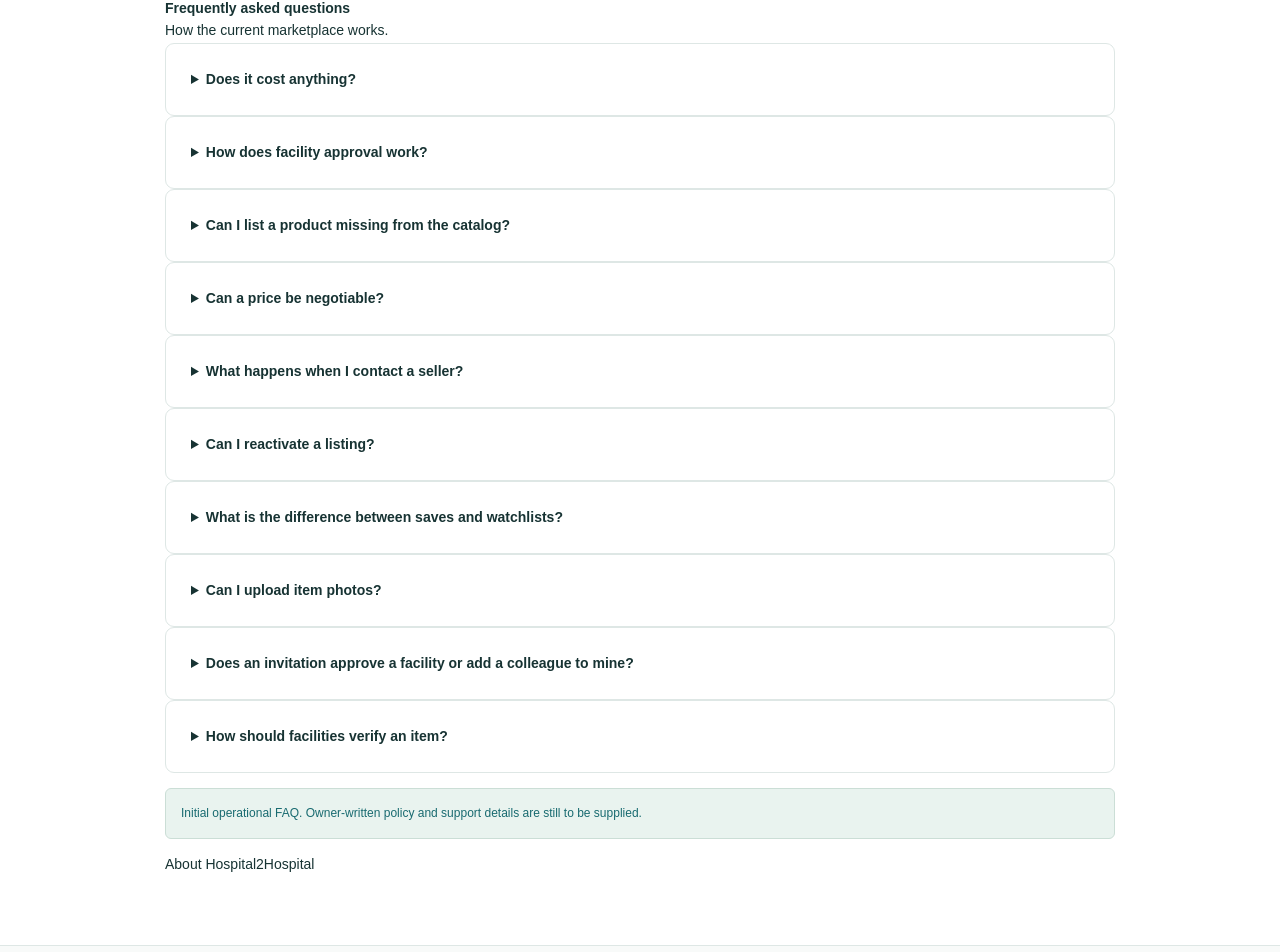
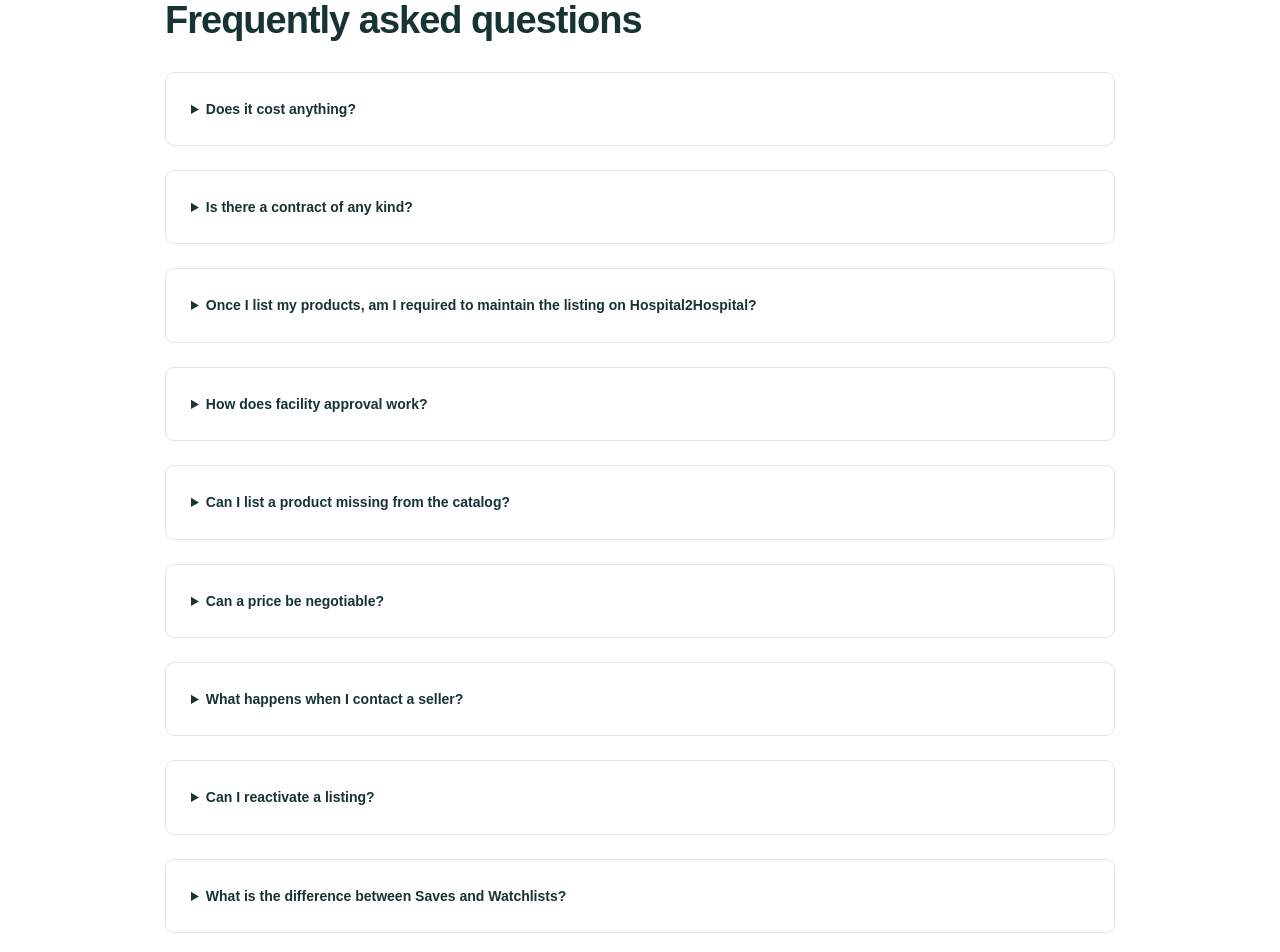
Before and after one commit to jpwright409/hospital2hospital, a Next.js app: page /faq in a window 1280 px wide. Shown: the part 169-1121 px from the top of the page. Built offline with nearby package versions, Linux system fonts and the light colour scheme.

Commit message:
Publish owner-approved About and FAQ content

```diff
--- a/src/app/about/page.tsx
+++ b/src/app/about/page.tsx
@@ -1,2 +1,7 @@
 import Link from "next/link";
-export default function Page() {return <div className="container page-section conversation-container"><h1>About Hospital2Hospital</h1><p>Hospital2Hospital connects healthcare facilities with excess surgical supplies and equipment to facilities that need them.</p><section className="panel"><h2>Better connections. Less excess.</h2><p>Our marketplace is free to use. Facilities publish their actual available inventory, find supplies and equipment, and communicate directly with other approved facilities.</p><p>We do not process payments, collect transaction fees, or arrange shipping. The two facilities discuss availability, suitability, price and any arrangements directly.</p></section><p className="notice">Initial mission copy. The owners&apos; final story and approved wording are still to be supplied.</p><Link className="button primary" href="/marketplace">Explore inventory</Link><Link className="button secondary" href="/refer">Refer a facility</Link></div>;}
+import content from "@/lib/owner-content.json";
+export default function Page() {
+ return <div className="container page-section conversation-container owner-content-page"><h1>About Us</h1>
+ {content.about.map(section=><section className="panel" key={section.title}><h2>{section.title}</h2><p>{section.body}</p></section>)}
+ <div className="account-links"><Link className="button primary" href="/marketplace">Explore inventory</Link><Link className="button secondary" href="/refer">Refer a facility</Link></div></div>;
+}
--- a/src/app/faq/page.tsx
+++ b/src/app/faq/page.tsx
@@ -1,14 +1,7 @@
 import Link from "next/link";
-const questions=[
- ["Does it cost anything?","Hospital2Hospital has no listing fees or transaction fees. There are no shopping carts or platform payments."],
- ["How does facility approval work?","Register with a work email, confirm it, and submit your facility. A platform administrator reviews the facility before inventory management and buyer inquiries become available."],
- ["Can I list a product missing from the catalog?","Yes. Choose Propose a new reference product, enter manufacturer, catalog/SKU, product type and description, and provide your facility's actual stock. Matching manufacturer/catalog references are reused without overwriting shared product data."],
- ["Can a price be negotiable?","Yes. Sellers can mark an asking price negotiable, including a zero asking price, and discuss offers directly with the buyer."],
- ["What happens when I contact a seller?","Eligible members of an approved buyer facility can start or open a private shared facility conversation. A seller may also explicitly share a designated business contact with approved buyers. Personal account and backup contact information stays private."],
- ["Can I reactivate a listing?","Yes. Deactivation and marking sold retain the listing for later reactivation; verify current quantities before republishing. Delete listing is a separate withdrawal that cannot be reactivated and preserves conversation history."],
- ["What is the difference between saves and watchlists?","Saves notify you in the app when an existing saved listing changes. Watchlists match newly posted listings using your filters; email alerts are optional and require configured delivery."],
- ["Can I upload item photos?","Yes. Sellers may upload up to six JPEG, PNG or WebP images per listing, up to 5 MB each. Upload photos of the actual item; stock images are not required."],
- ["Does an invitation approve a facility or add a colleague to mine?","No. Referral emails invite someone to register. Normal email confirmation, onboarding and facility approval still apply; referrals grant no membership or permissions."],
- ["How should facilities verify an item?","Confirm the catalog identity, condition, packaging, quantity, expiration and suitability directly with the seller and manufacturer before making arrangements."],
-];
-export default function Page() {return <div className="container page-section conversation-container"><h1>Frequently asked questions</h1><p>How the current marketplace works.</p>{questions.map(([q,a])=><details className="panel" key={q}><summary><strong>{q}</strong></summary><p>{a}</p></details>)}<p className="notice">Initial operational FAQ. Owner-written policy and support details are still to be supplied.</p><Link href="/about">About Hospital2Hospital</Link></div>;}
+import content from "@/lib/owner-content.json";
+export default function Page() {
+ return <div className="container page-section conversation-container owner-content-page"><h1>Frequently asked questions</h1>
+ {content.faq.map(({question,answer})=><details className="panel" key={question}><summary><strong>{question}</strong></summary><p>{answer}</p></details>)}
+ <Link className="button secondary" href="/about">About Hospital2Hospital</Link></div>;
+}
--- /dev/null
+++ b/src/lib/owner-content.json
@@ -0,0 +1,70 @@
+{
+    "sources":  [
+                    "FAQs Page_Hospital2Hospital.docx",
+                    "About Us Page_Hospital2Hospital.docx"
+                ],
+    "faq":  [
+                {
+                    "question":  "Does it cost anything?",
+                    "answer":  "No! Hospital2Hospital has no listing fees, transaction fees, or subscriptions."
+                },
+                {
+                    "question":  "Is there a contract of any kind?",
+                    "answer":  "No!"
+                },
+                {
+                    "question":  "Once I list my products, am I required to maintain the listing on Hospital2Hospital?",
+                    "answer":  "No! This is your listing. You can amend, deactivate, or delete the listing at any time. If you find a better deal somewhere else, great!"
+                },
+                {
+                    "question":  "How does facility approval work?",
+                    "answer":  "Register with a work email, confirm it, and submit your facility. A Hospital2Hospital administrator then verifies and approves the request (no longer than 24 hours). Once you are approved you are able to start listing inventory and contacting other facilities who have products listed."
+                },
+                {
+                    "question":  "Can I list a product missing from the catalog?",
+                    "answer":  "Yes! Choose Propose a new reference product, enter manufacturer, catalog/SKU, product type and description. Then add your facility’s stock."
+                },
+                {
+                    "question":  "Can a price be negotiable?",
+                    "answer":  "Yes! Sellers can mark an asking price negotiable, including a zero asking price, and discuss offers directly with the buyer."
+                },
+                {
+                    "question":  "What happens when I contact a seller?",
+                    "answer":  "Facilities within the Hospital2Hospital platform can start a private conversation over the platform. Additionally, a seller may also elect to share a designated business email or phone number that allows interested buyers to contact them directly. Personal account and backup contact information stays private."
+                },
+                {
+                    "question":  "Can I reactivate a listing?",
+                    "answer":  "Yes! A listing that is deactivated or marked as sold is retained and is able to be reactivated. Deleting a listing is a separate listing option."
+                },
+                {
+                    "question":  "What is the difference between Saves and Watchlists?",
+                    "answer":  "Saves notify you on the platform when an existing saved listing changes. Watchlists are able to be set up to notify you when a new posting is added that matches your selected filters."
+                },
+                {
+                    "question":  "Can I upload item photos?",
+                    "answer":  "Yes! Photos are optional. However, it is recommended to upload photos especially for expensive or large quantity items."
+                },
+                {
+                    "question":  "Does an invitation approve a facility or add a colleague to my profile?",
+                    "answer":  "No. Referral emails invite someone to register. Normal email onboarding and facility approvals still apply."
+                },
+                {
+                    "question":  "How should I verify an item I want to purchase?",
+                    "answer":  "Confirm the SKU, condition, packaging, quantity, expiration and suitability directly with the seller. Coordinate payment and shipping directly with them."
+                }
+            ],
+    "about":  [
+                  {
+                      "body":  "At Hospital2Hospital, our mission is to eliminate healthcare waste and put inventory control directly back into the hands of medical facilities. Across the country, healthcare facilities of all types face a recurring challenge: high-value surgical supplies and specialized equipment sit unused due to shifting surgeon preferences, strict vendor return policies, or fluctuating patient needs. Unused inventory often sits on shelves until it expires—costing facilities thousands of dollars—or gets sold to gray-market resellers for a fraction of its worth. We believe there is a better way to steward these resources, keep financial value within the healthcare system, and ensure vital medical supplies go to the facilities that need them most.",
+                      "title":  "Our Mission"
+                  },
+                  {
+                      "body":  "Hospital2Hospital offers a streamlined, fee-free solution designed specifically for verified healthcare providers. Functioning as a peer-to-peer marketplace, our platform allows verified healthcare facilities to directly list, browse, and acquire surplus inventory and equipment. By facilitating direct communication between buying and selling facilities without charging commissions or controlling the transaction, we break down traditional barriers and eliminate hefty third-party fees. Whether a rural hospital is looking to recoup funds on excess items or a surgery center is seeking essential equipment at lower costs, Hospital2Hospital simplifies direct facility-to-facility exchanges.",
+                      "title":  "The Opportunity"
+                  },
+                  {
+                      "body":  "We envision a more sustainable and collaborative healthcare ecosystem where supply chain inefficiencies no longer drain critical operating budgets. By creating a secure, verified community of healthcare partners, Hospital2Hospital aims to significantly reduce medical material waste while fostering direct cooperation among hospitals and surgery centers nationwide. Through transparency, ease of use, and shared purpose, we are building a network where surplus equipment finds a second life, operational costs are minimized, and resources are optimized to support exceptional patient care.",
+                      "title":  "Our Vision"
+                  }
+              ]
+}
```
Also changed, not shown: src/app/globals.css, 2 other files (tests, documents, lock files or other folders).
